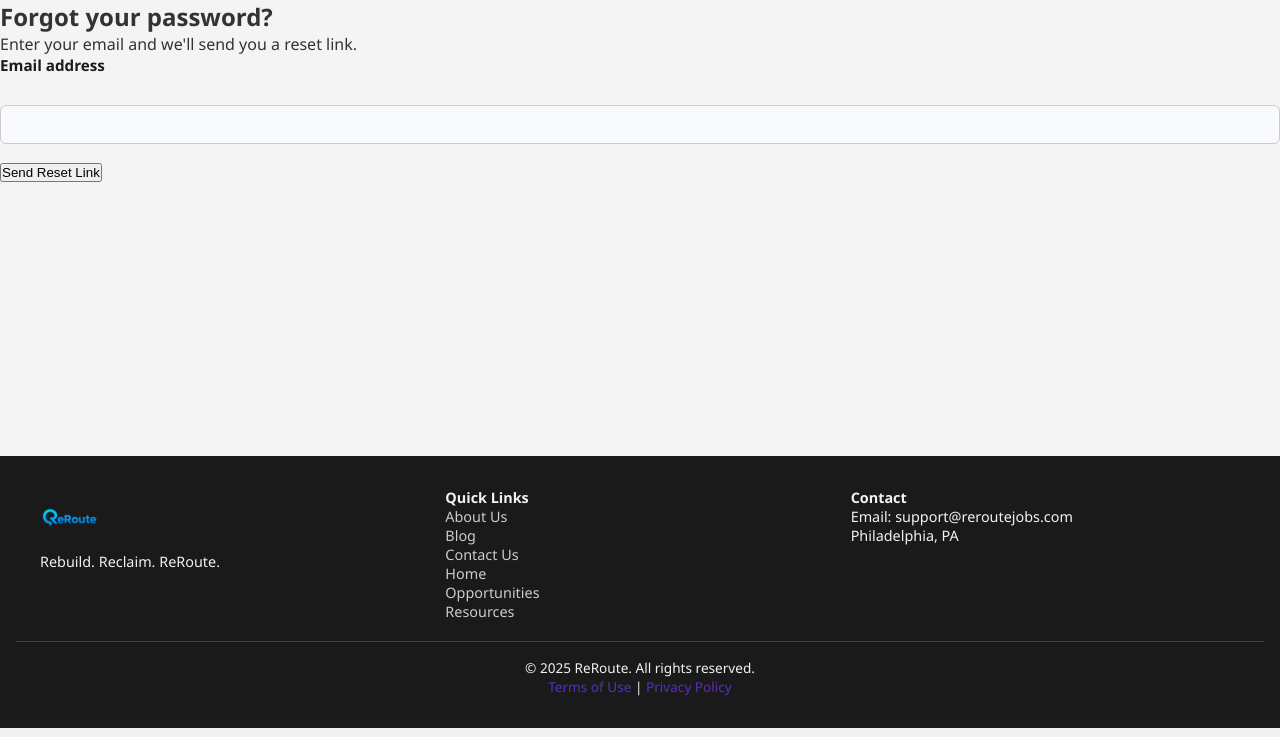
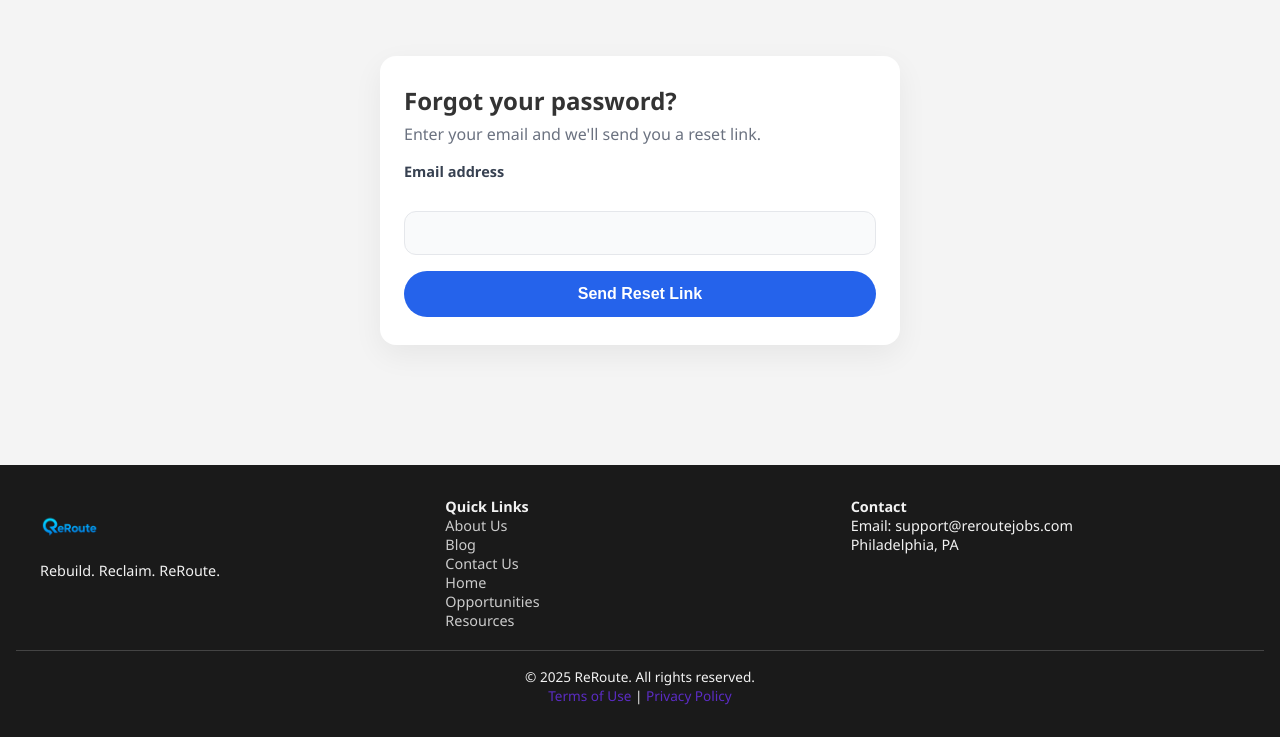
Before and after one commit to jcoffer921/reroute, a Django app: page /accounts/password_reset/ in a window 1280 px wide. Shown: the part 72-809 px from the top of the page. Run offline with Django 5.2, Linux system fonts and the light colour scheme; data comes from the database, SQL or seed files in the repository; parts of the project's set-up code (start-up, migrations or seed data) failed here and were passed over.

Commit message:
Added css for password reset

```diff
--- a/main/static/css/login.css
+++ b/main/static/css/login.css
@@ -132,3 +132,60 @@ input:focus{
   font-size: 14px; color: #6b7280; cursor: pointer; -webkit-user-select: none; user-select: none;
 }
 .pwd-toggle-text:hover, .pwd-toggle-text:focus { color: #2563eb; text-decoration: underline; outline: none; }
+
+/* ============================================================
+   Shared Auth Styles (used by password reset, etc.)
+   These complement templates that use .auth-container, .submit-btn,
+   and .auth-description without pulling in a separate stylesheet.
+   ============================================================ */
+.auth-container{
+  max-width: 520px;
+  margin: 56px auto;
+  padding: 28px 24px;
+  background: #fff;
+  border-radius: 16px;
+  box-shadow: 0 10px 30px rgba(0,0,0,.06);
+}
+.auth-container .form-group{ margin-bottom: 16px; }
+.auth-container label{ font-weight: 600; color:#374151; font-size:14.5px; }
+.auth-container input[type="email"],
+.auth-container input[type="text"],
+.auth-container input[type="password"]{
+  width:100%;
+  margin-top:6px;
+  padding:12px 14px;
+  font-size:16px;
+  border:1px solid #e5e7eb;
+  border-radius:12px;
+  background:#f9fafb;
+}
+.auth-container input:focus{
+  outline:none;
+  border-color:#2563eb;
+  box-shadow:0 0 0 3px rgba(37,99,235,.15);
+}
+
+.auth-description{ color:#6b7280; margin: 6px 0 16px; }
+
+.submit-btn{
+  display:block;
+  width:100%;
+  padding:14px 20px;
+  border:0;
+  border-radius:9999px;
+  background:#2563eb;
+  color:#fff;
+  font-size:16px;
+  font-weight:700;
+  cursor:pointer;
+  transition:transform .02s ease, background .15s ease;
+  text-decoration:none; /* when used as <a> */
+  text-align:center;
+}
+.submit-btn:hover{ background:#1d4ed8; }
+.submit-btn:active{ transform:translateY(1px); }
+.submit-btn:disabled{ opacity:.6; cursor:not-allowed; }
+
+@media (max-width:480px){
+  .auth-container{ margin:40px 12px; padding:24px 16px; }
+}
```
